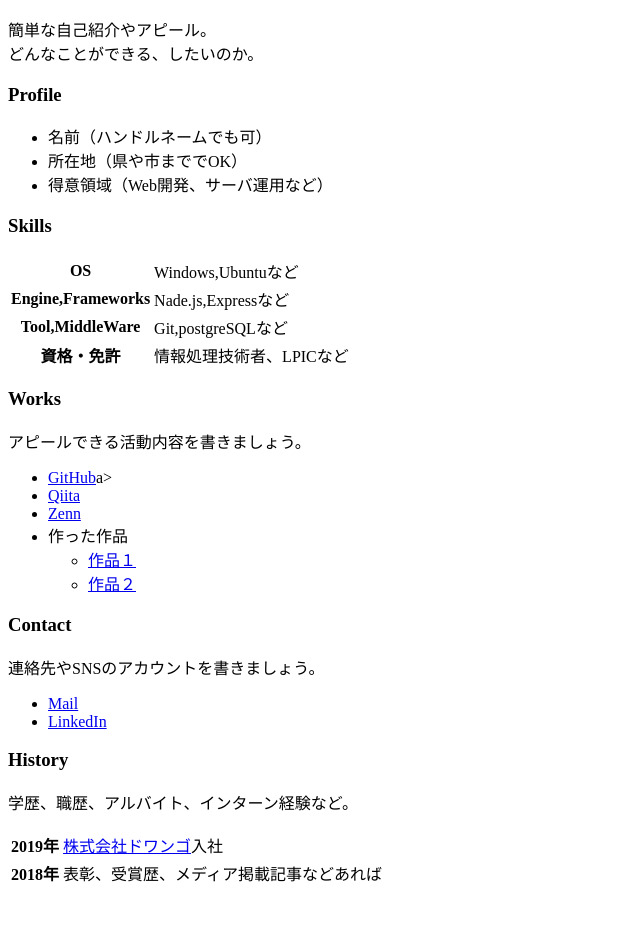
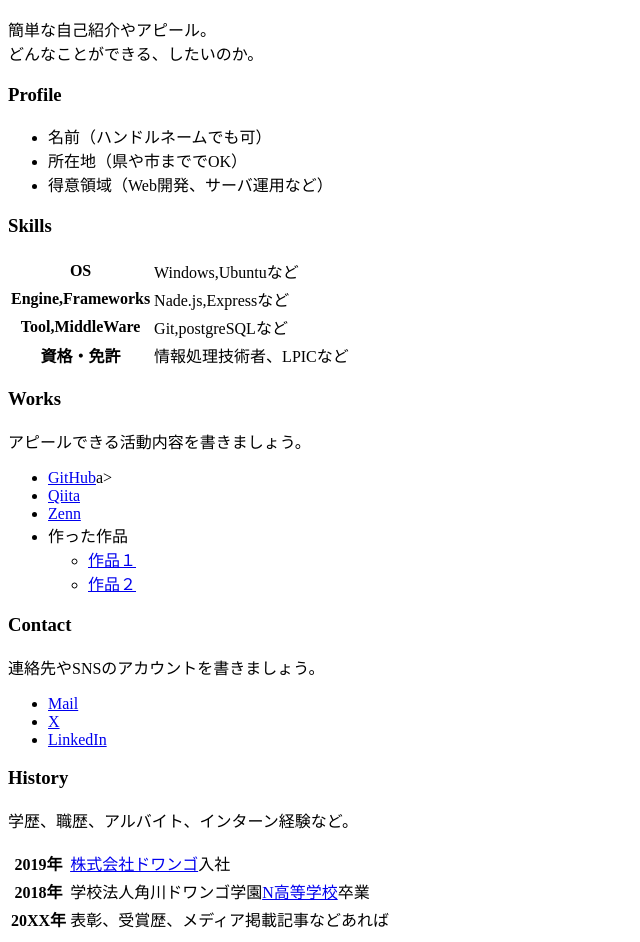
Before and after one commit to tadano-onnpu/tadano-onnpu.github.io, a plain HTML site: page index.html in a window 1280 px wide. Shown: the part 119-1061 px from the top of the page, without its empty margins (0-640 px from the left). Before the commit the page ends 1015 px from the top, so only its background shows below. Drawn offline with Linux system fonts and the light colour scheme.

Commit message:
修正２

```diff
--- a/index.html
+++ b/index.html
@@ -61,6 +61,7 @@
     <p>連絡先やSNSのアカウントを書きましょう。</p>
     <ul>
       <li><a href="mailto:name@example.com">Mail</a></li>
+      <li><a href="https://x.com/ZENStudy_info">X</a></li>
       <li><a href="https://www.linkedin.com/">LinkedIn</a></li>
     </ul>
 
@@ -74,6 +75,9 @@
       </tr>
       <tr>
         <th>2018年</th>
+        <td>学校法人角川ドワンゴ学園<a href="https://nnn.ed.jp/">N高等学校</a>卒業</td>
+      <tr>
+        <th>20XX年</th>
         <td>表彰、受賞歴、メディア掲載記事などあれば</td>
       </tr>
     </table>
```
